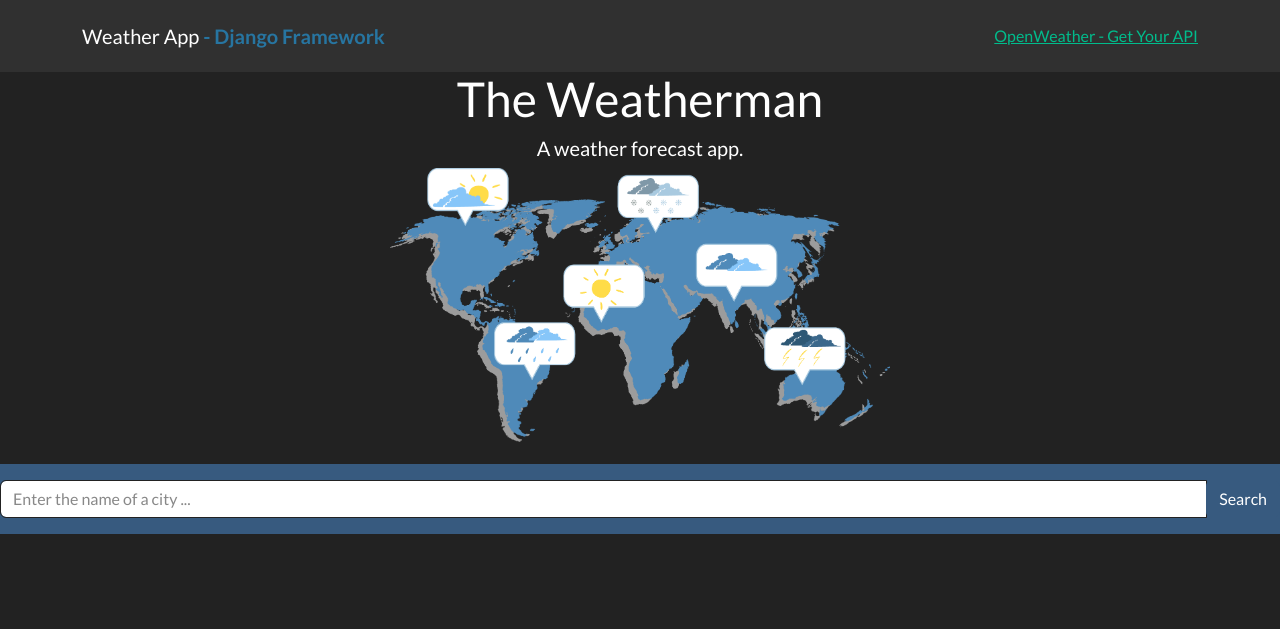
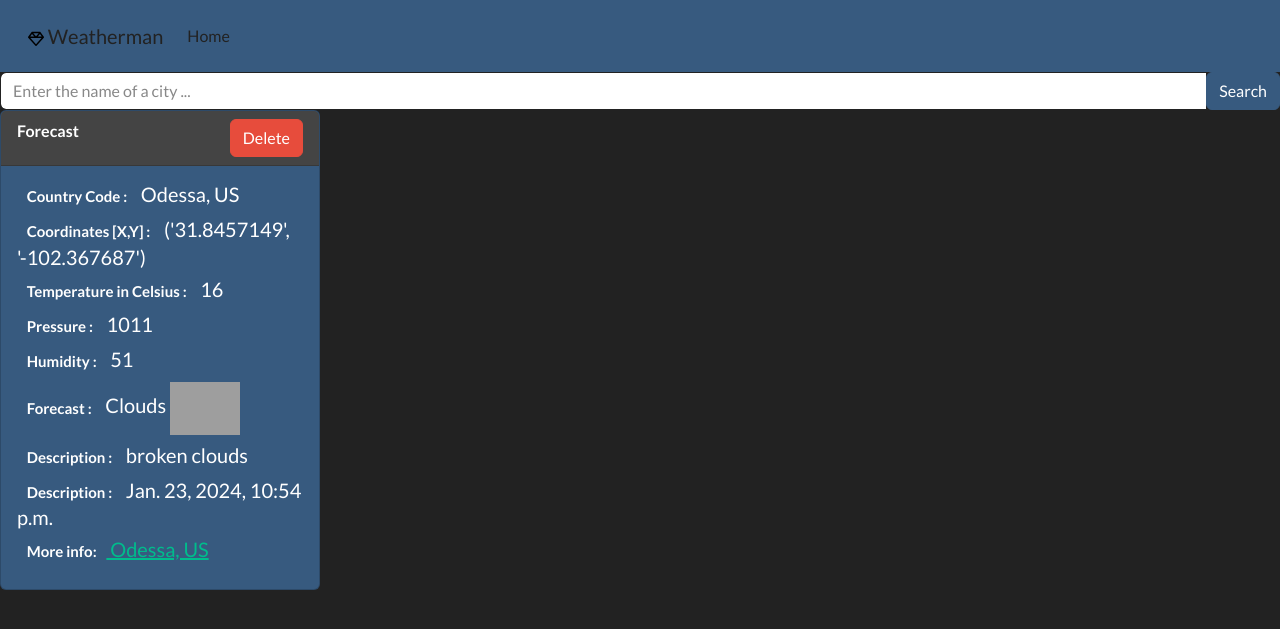
Before and after one commit to Rethdawg/loyal_companion, a Django app: page /weatherman/ in a window 1280 px wide. Shown: the top 629 px of the page. Run offline with Django 5.2, Linux system fonts and the light colour scheme; data comes from the database, SQL or seed files in the repository; both versions use the stored data as it was after the commit; some libraries are stand-ins or nearby versions; grey boxes are pictures that could not be loaded.

Commit message:
Weatherman v02
- Weatherman rewritten to use DB as forecast storage. This was done to reduce amount of API calls and to allow export of forecasts to Dashboard.
- Utility functions written to simplify index view, delete functionality added.
- index.html rewritten to match the style of other apps and to better fit new app structure.

```diff
--- a/weatherman/models.py
+++ b/weatherman/models.py
@@ -1,3 +1,30 @@
 from django.db import models
+from django.utils import timezone
+# Create your models here.
 
-# Create your models here.
+
+class WeatherForecast(models.Model):
+    """
+    Class that describes a retrieved weather forecast.
+    """
+    city_country = models.CharField(max_length=100)
+    coordinate = models.CharField(max_length=200)
+    temperature = models.IntegerField()
+    pressure = models.IntegerField()
+    humidity = models.IntegerField()
+    type = models.CharField(max_length=50)
+    description = models.CharField(max_length=200)
+    icon = models.CharField(max_length=20)
+    city_id = models.IntegerField()
+    pub_date = models.DateTimeField(auto_now_add=True)
+
+    def __str__(self):
+        return f'{self.city_country} at {self.pub_date}'
+
+    @property
+    def is_outdated(self):
+        time_difference = timezone.now() - self.pub_date
+        if time_difference > timezone.timedelta(minutes=59, seconds=59):
+            return True
+        else:
+            return False
--- /dev/null
+++ b/weatherman/secrets/secrets.py
@@ -0,0 +1,2 @@
+# Secrets, such as api-key and auth tokens
+OMW_API_KEY = '4e99e672008000305d3ed6adc81e4b65'
--- a/weatherman/templates/weatherman/index.html
+++ b/weatherman/templates/weatherman/index.html
@@ -1,72 +1,122 @@
 <!DOCTYPE html>
 <html lang="en">
 {% load static %}
-
 <head>
+    {% block title %}
+  <title>The Weatherman</title>
+    {% endblock %}
   <meta charset="UTF-8" />
   <meta name="viewport" content="width=device-width, initial-scale=1.0" />
   <link rel="stylesheet" href="https://cdnjs.cloudflare.com/ajax/libs/bootswatch/5.3.2/darkly/bootstrap.min.css"
         integrity="sha512-JjQ+gz9+fc47OLooLs9SDfSSVrHu7ypfFM7Bd+r4dCePQnD/veA7P590ovnFPzldWsPwYRpOK1FnePimGNpdrA=="
         crossorigin="anonymous"
-        referrerpolicy="no-referrer" />
-  <title>Weather App </title>
+        referrerpolicy="no-referrer"/>
+  <link rel="stylesheet"
+      href="https://cdnjs.cloudflare.com/ajax/libs/font-awesome/4.7.0/css/font-awesome.min.css"/>
 </head>
-
 <body>
-  <div class="navbar navbar-expand-lg fixed-top navbar-dark bg-dark">
-    <div class="container">
-      <a href="../" class="navbar-brand">Weather App <span style="color: rgb(39, 117, 161);"> <strong> - Django
-            Framework</strong>
-        </span> </a>
-      <a href="https://openweathermap.org" class="navbar-tech">OpenWeather - Get Your API</a>
+<script src="{% static 'js/bootstrap.bundle.min.js' %}"></script>
+<nav class="navbar navbar-expand-lg bg-primary" data-bs-theme="dark">
+  <div class="container-fluid">
+    <a class="navbar-brand" href="#">
+        <a class="navbar-brand" href="{% url 'homepage' %}">
+          <svg xmlns="http://www.w3.org/2000/svg"
+               height="16"
+               width="16"
+               viewBox="0 0 512 512">
+            <path d="M168.5 72L256 165l87.5-93h-175zM383.9 99.1L311.5 176h129L383.9 99.1zm50 124.9H256 78.1L256 420.3 433.9 224zM71.5 176h129L128.1 99.1 71.5 176zm434.3 40.1l-232 256c-4.5 5-11 7.9-17.8 7.9s-13.2-2.9-17.8-7.9l-232-256c-7.7-8.5-8.3-21.2-1.5-30.4l112-152c4.5-6.1 11.7-9.8 19.3-9.8H376c7.6 0 14.8 3.6 19.3 9.8l112 152c6.8 9.2 6.1 21.9-1.5 30.4z"/>
+          </svg> Weatherman
+        </a>
+    </a>
+    <button class="navbar-toggler"
+            type="button" data-bs-toggle="collapse"
+            data-bs-target="#navbarColor01"
+            aria-controls="navbarColor01"
+            aria-expanded="false"
+            aria-label="Toggle navigation">
+      <span class="navbar-toggler-icon"></span>
+    </button>
+    <div class="collapse navbar-collapse" id="navbarColor01">
+      <ul class="navbar-nav me-auto">
+        <li class="nav-item">
+          <a class="nav-link active" href="{% url 'weather-index' %}">Home
+            <span class="visually-hidden">(current)</span>
+          </a>
+        </li>
+      </ul>
     </div>
   </div>
-
-  <br><br><br><br><br>
-  <div id="jumbotron" class="jumbotron" style="text-align: center; margin-top:-50px">
-    <h1 class="display-5">The Weatherman </h1>
-    <h5>A weather forecast app.</h5>
-
-    <img src="{% static 'images/weather.png' %}" class="image" style="width:500px; margin-bottom:-50px; ">
-  </div>
-  <br><br><br>
-  <nav class="navbar navbar-expand-lg navbar-dark bg-primary">
+</nav>
+<div class="row">
+  <div class="col-12">
       <form method="post" class="col-md">
         {% csrf_token %}
-
         <div class=" input-group">
-
           <input type="text" class="form-control" name="city" placeholder="Enter the name of a city ...">
           <div class="input-group-btn">
             <button type="submit" class="btn btn-primary">Search</button>
           </div>
         </div>
       </form>
-  </nav>
+  </div>
+</div>
 <div class="row">
+  <div class="col-12">
     {% for message in messages %}
     <div class="alert alert-dismissible alert-danger">
       <button type="button" class="btn-close" data-bs-dismiss="alert"></button>
       <strong>There's been an error!</strong> {{ message }}
     </div>
     {% endfor %}
-    {% if city_country and coordinate and temp and pressure and humidity %}
-    <div class="col d-flex justify-content-center">
-      <div class=" card text-white bg-primary mb-6">
-      <div class=" card-body">
-        <h5><span class="badge badge-primary">Country Code :</span> {{ city_country }}</h5>
-        <h5><span class="badge badge-primary">Coordinates [X,Y] :</span> {{ coordinate }}</h5>
-        <h5><span class="badge badge-primary">Temperature in Celsius :</span> {{ temp }}</h5>
-        <h5><span class="badge badge-primary">Pressure :</span> {{ pressure }} </h5>
-        <h5><span class="badge badge-primary">Humidity : </span> {{ humidity }}</h5>
-        <h5><span class="badge badge-primary">Forecast : </span> {{ main }} <img
-            src="http://openweathermap.org/img/w/{{icon}}.png" alt="Image" style="width:70px"></h5>
-        <h5><span class="badge badge-primary">Description : </span> {{ description }}</h5>
-        <h5><span class="badge badge-primary">More info:</span><a href="https://openweathermap.org/city/{{ city_id }}">
-          {{ city_country }}</a></h5>
   </div>
-      {% endif %}
+</div>
+<div class="row">
+  <div class="col-12">
+    {% for forecast in all_forecasts %}
+    <div class="card text-white bg-primary mb-3" style="max-width: 20rem;">
+      <div class="card-header">
+        <b>Forecast</b>
+        <div class="float-end">
+          <button type="button" class="btn btn-danger" data-bs-toggle="modal" data-bs-target="#delete-modal">Delete</button>
+        </div>
+      </div>
+      <div class="card-body">
+        <h5><span class="badge badge-primary">Country Code :</span> {{ forecast.city_country }}</h5>
+        <h5><span class="badge badge-primary">Coordinates [X,Y] :</span> {{ forecast.coordinate }}</h5>
+        <h5><span class="badge badge-primary">Temperature in Celsius :</span> {{ forecast.temperature }}</h5>
+        <h5><span class="badge badge-primary">Pressure :</span> {{ forecast.pressure }} </h5>
+        <h5><span class="badge badge-primary">Humidity : </span> {{ forecast.humidity }}</h5>
+        <h5><span class="badge badge-primary">Forecast : </span> {{ forecast.type }} <img
+              src="http://openweathermap.org/img/w/{{ forecast.icon }}.png" alt="Image" style="width:70px"></h5>
+        <h5><span class="badge badge-primary">Description : </span> {{ forecast.description }}</h5>
+        <h5><span class="badge badge-primary">Description : </span> {{ forecast.pub_date }}</h5>
+        <h5><span class="badge badge-primary">More info:</span><a href="https://openweathermap.org/city/{{ forecast.city_id }}">
+            {{ forecast.city_country }}</a></h5>
+      </div>
+      <!-- Modal -->
+      <div class="modal fade" id="delete-modal" tabindex="-1" aria-labelledby="exampleModalLabel" aria-hidden="true">
+        <div class="modal-dialog">
+          <div class="modal-content">
+            <div class="modal-header">
+              <h1 class="modal-title fs-5" id="exampleModalLabel">Modal title</h1>
+              <button type="button" class="btn-close" data-bs-dismiss="modal" aria-label="Close"></button>
+            </div>
+            <div class="modal-body">
+              Delete forecast data?
+            </div>
+            <div class="modal-footer">
+              <form action="{% url 'weather-delete' forecast.id %}" method="post">
+                  {% csrf_token %}
+                  <input type="submit" class="btn btn-primary" value="Yes">
+              </form>
+              <button type="button" class="btn btn-secondary" data-bs-dismiss="modal">Close</button>
+            </div>
+          </div>
+        </div>
+      </div>
+    {% endfor %}
+    </div>
+  </div>
 </div>
 </body>
-
 </html>
--- a/weatherman/urls.py
+++ b/weatherman/urls.py
@@ -3,5 +3,6 @@ from django.urls import path
 from . import views
 
 urlpatterns = [
-    path('', views.index, name='weather-index')
+    path('', views.index, name='weather-index'),
+    path('<int:pk>/delete', views.WeatherForecastDeleteView.as_view(), name='weather-delete')
 ]
--- a/weatherman/views.py
+++ b/weatherman/views.py
@@ -1,43 +1,36 @@
-from django.shortcuts import render, reverse
-from django.http import HttpResponseRedirect
-import requests as reqs
-from .api_utils import *
-import json
+from django.shortcuts import render, redirect
+from django.urls import reverse_lazy
+from .api_utils import get_latlon_from_city, call_or_retrieve_forecast
 from django.contrib import messages
-
+from .models import WeatherForecast
+from django.views import generic
 # Create your views here.
 
 
 def index(request):
+    """
+    Index view function.
+    :param request: request object
+    :return: render template
+    """
     if request.method == 'POST':
         city = request.POST['city']
-        latlon = get_lon_lat_from_city(city)
+        latlon = get_latlon_from_city(city)
         if latlon is not None:
-            payload = {
-                'lat': latlon['lat'],
-                'lon': latlon['lon'],
-                'units': 'metric',
-                'appid': OMW_API_KEY
-            }
-            r_source = reqs.get(HOST_OWM
-                                + ENDPOINT_OWM,
-                                params=payload).json()
-            print(r_source)
-            data = {
-                'city_country': r_source['name'] + ', ' + r_source['sys']['country'],
-                'coordinate': str(r_source['coord']['lat']) + ', ' + str(r_source['coord']['lon']),
-                'temp': str(r_source['main']['temp']) + ' °C',
-                'pressure': r_source['main']['pressure'],
-                'humidity': r_source['main']['humidity'],
-                'weather_type': r_source['weather'][0]['main'],
-                'description': r_source['weather'][0]['description'],
-                'icon': r_source['weather'][0]['icon'],
-                'city_id': r_source['id']
-            }
-            print(data)
+            forecast = call_or_retrieve_forecast(latlon)
+            if forecast is None:
+                messages.error(request, 'OpenWeatherMap API error. Please try again later.')
         else:
             messages.error(request, 'City not found. Refine your search by adding country or region name.')
-            data = {}
-    else:
-        data = {}
-    return render(request, 'weatherman/index.html', data)
+        return redirect('weather-index')
+    all_forecasts = WeatherForecast.objects.all()
+    context = {
+        'all_forecasts': all_forecasts
+    }
+    return render(request, 'weatherman/index.html', context=context)
+
+
+class WeatherForecastDeleteView(generic.DeleteView):
+    model = WeatherForecast
+    template_name = 'weatherman/index.html'
+    success_url = reverse_lazy('weather-index')
```
Also changed, not shown: weatherman/admin.py (+9 -1 lines), weatherman/api_utils.py (+47 -2 lines), weatherman/tests.py (+12 -1 lines), weatherman/utils.py (added, +23 -0 lines), db.sqlite3, weatherman/migrations/0001_initial.py (added), weatherman/migrations/0002_alter_weatherforecast_icon.py (added). Lines whose indentation alone changed are shown as unchanged.
